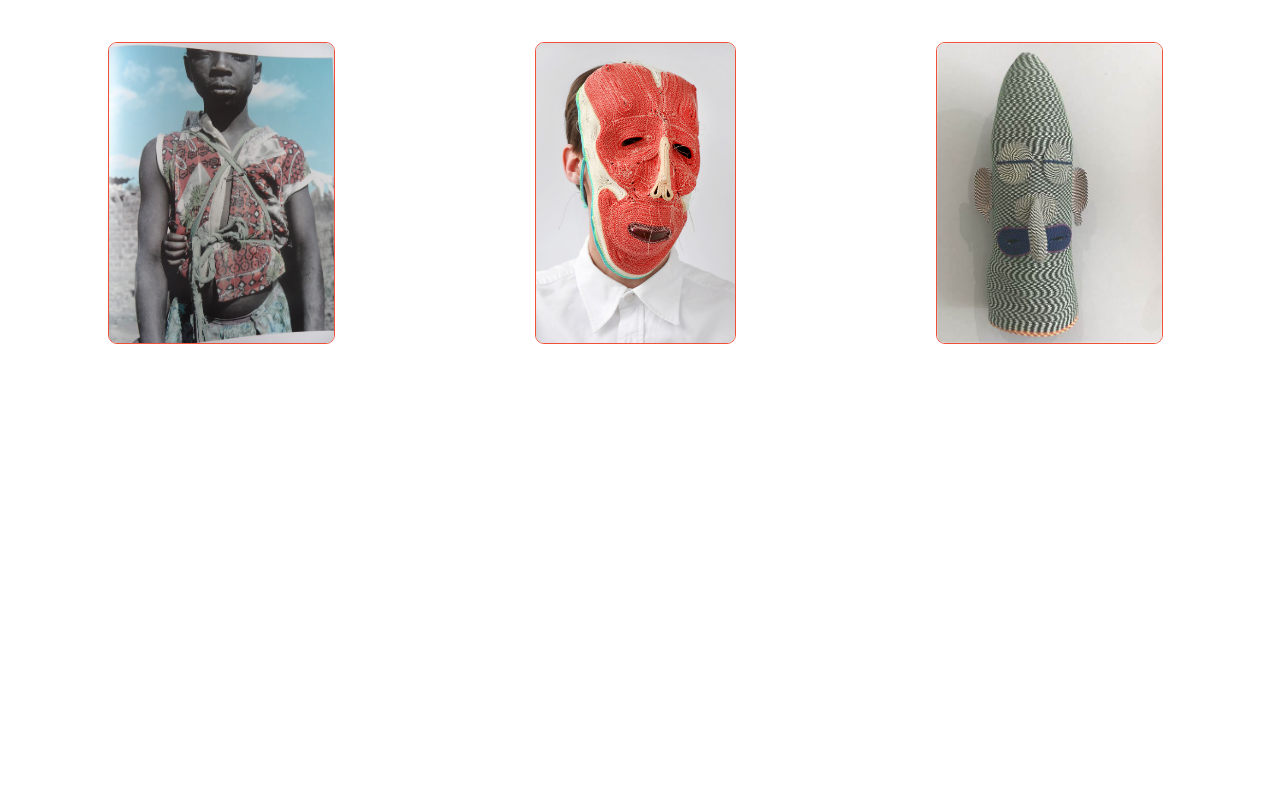
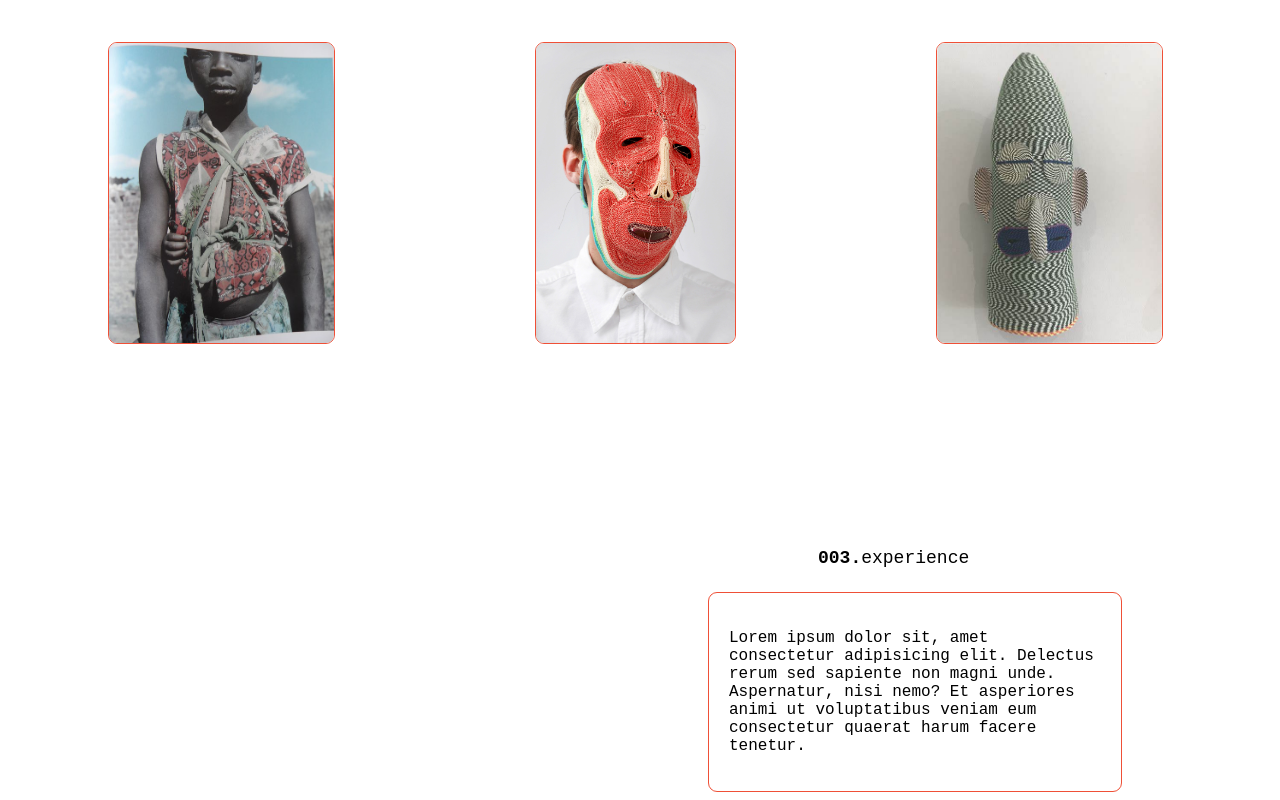
Before and after one commit to stvnlee890/Portfolio-Website, a plain HTML site: page index.html in a window 1280 px wide. Shown: the part 916-1716 px from the top of the page. Before the commit the page ends 1273 px from the top, so only its background shows below. Drawn offline with Linux system fonts and the light colour scheme; a web font is replaced by a local one.

Commit message:
experience content added

```diff
--- a/index.html
+++ b/index.html
@@ -61,7 +61,14 @@
     </div>
   </div>
 
+  <div class="experience-page">
+    <h4 class="body-number">003.</h4>
+    <h4 class="body-title">experience</h4>
+  </div>
 
+  <div class="experience-content">
+    <p>Lorem ipsum dolor sit, amet consectetur adipisicing elit. Delectus rerum sed sapiente non magni unde. Aspernatur, nisi nemo? Et asperiores animi ut voluptatibus veniam eum consectetur quaerat harum facere tenetur.</p>
+  </div>
 </body>
 
 
--- a/script.js
+++ b/script.js
@@ -20,12 +20,12 @@ const navigation = document.querySelector('#navigation')
 
 // STRETCH GOAL
 // FIGURE SCROLL DOWN NAV DISAPPEARS, SCROLL UP NAV APPEARS
-window.addEventListener('scroll', function() {
-  let scroll = window.scrollY
-  let scrollDown = document.documentElement.scrollHeight
-  let lastScrollY = window.pageYOffset
- console.log(lastScrollY)
-})
-let scrollDown = document.documentElement.scrollHeight
-console.log(scrollDown)
-console.log
+// window.addEventListener('scroll', function() {
+//   let scroll = window.scrollY
+//   let scrollDown = document.documentElement.scrollHeight
+//   let lastScrollY = window.pageYOffset
+//  console.log(lastScrollY)
+// })
+// let scrollDown = document.documentElement.scrollHeight
+// console.log(scrollDown)
+// console.log
--- a/style.css
+++ b/style.css
@@ -60,7 +60,7 @@ li {
   font-family: 'Spline Sans Mono', monospace;
   font-size: 14px;
   padding: 25px 40px;
-  margin-left: 200px;
+  margin-left: 140px;
   margin-top: 150px;
   padding-bottom: 0px;
   font-size: 18px;
@@ -136,3 +136,25 @@ li {
   margin-right: 100px;
   margin-left: 100px
 }
+
+/*--EXPERIENCE CONTENT---*/
+.experience-page {
+  display: inline-flex;
+  font-family: 'Spline Sans Mono', monospace;
+  font-size: 14px;
+  padding: 25px 40px;
+  margin-left: 770px;
+  margin-top: 150px;
+  padding-bottom: 0px;
+  font-size: 18px;
+}
+.experience-content {
+  border: 1px solid rgba(235, 37, 6, 0.8);
+  border-radius: 10px;
+  border-radius: 9px;
+  margin-left: 700px;
+  margin-right: 150px;
+}
+p {
+  padding: 20px
+}
```
